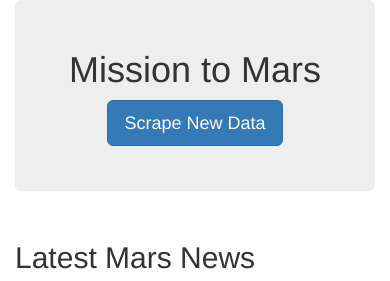
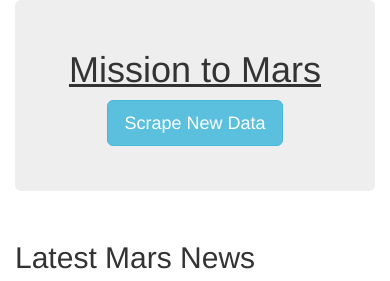
Before and after one commit to jsheppard95/Mission-to-Mars, a Flask app: page / in a window 390 px wide. Shown: the top 281 px of the page. Run offline with Flask 2, Linux system fonts and the light colour scheme; data that the repository does not hold is empty; some libraries are stand-ins or nearby versions.

Commit message:
STY: website mobile responsivesness, button and title styling

```diff
--- a/templates/index.html
+++ b/templates/index.html
@@ -14,9 +14,9 @@
     <div class="container">
       <!-- Add Jumbotron to Header -->
       <div class="jumbotron text-center">
-        <h1>Mission to Mars</h1>
+        <h1><u>Mission to Mars</u></h1>
         <!-- Add a button to activate scraping script -->
-        <p><a class="btn btn-primary btn-lg" href="/scrape" role="button">Scrape New Data</a></p>
+        <p><a class="btn btn-info btn-lg" href="/scrape" role="button">Scrape New Data</a></p>
       </div>
 
       <!-- Add section for Mars News -->
```
